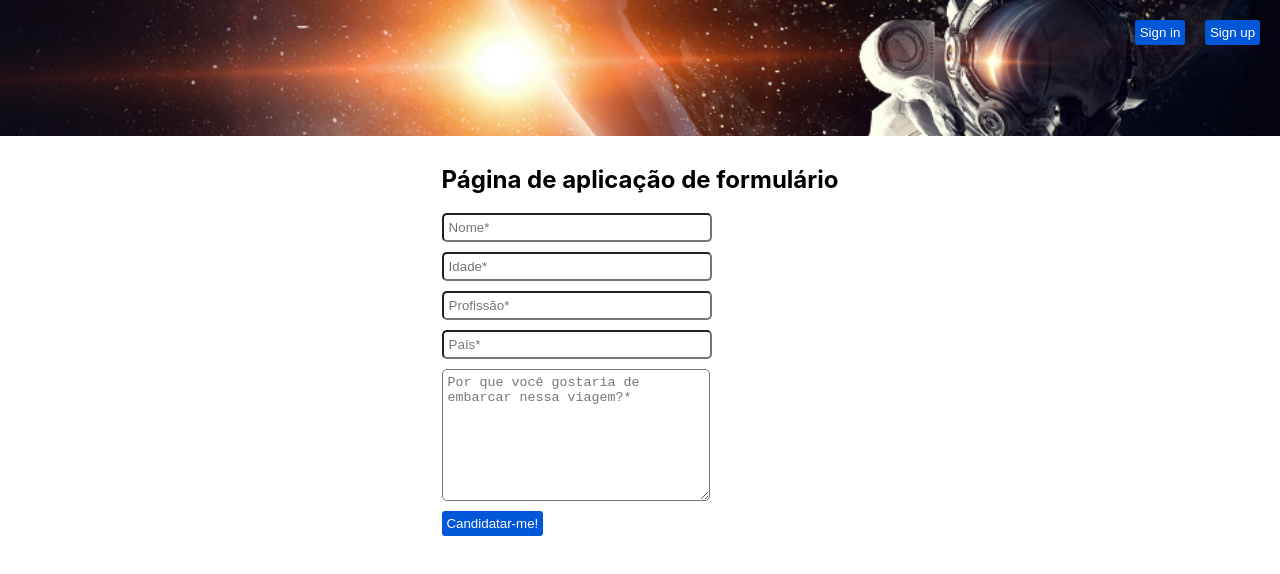
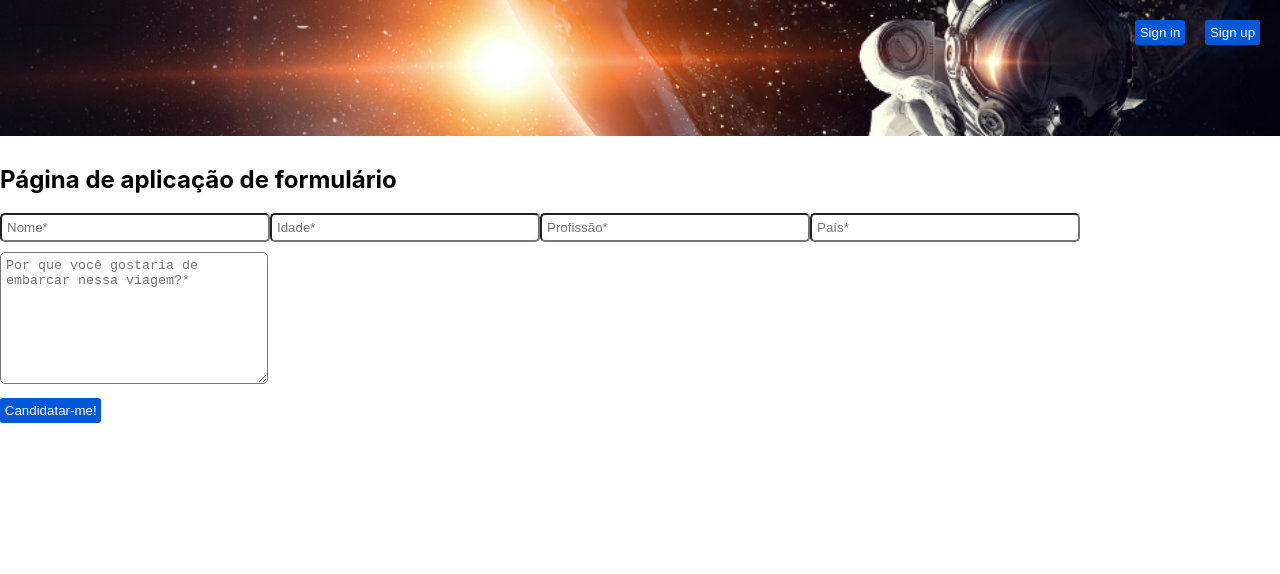
Before and after one commit to future4code/Juliana-Pedroso, a React (Create React App) app in the folder semana10/labex/: page /application-form in a window 1280 px wide. Shown: the top 574 px of the page. Built offline with nearby package versions, Linux system fonts and the light colour scheme.

Commit message:
lógica do formulário de cadastro iniciada

```diff
--- a/semana10/labex/src/components/ApplicationFormPage/ApplicationFormPage.js
+++ b/semana10/labex/src/components/ApplicationFormPage/ApplicationFormPage.js
@@ -1,22 +1,94 @@
 import React, { useState, useEffect } from "react";
 import { ContainerForm } from "./styled";
+import useForm from "../useForm";
+import axios from "axios";
+import { baseUrl, user } from "../parameters";
 
 export default function ApplicationFormPage() {
+  const [form, onChangeForm, clearFields] = useForm({
+    name: "",
+    age: "",
+    profession: "",
+    country: "",
+    trip: "",
+    applicationText: "",
+  });
+
+  const submitForm = (e) => {
+    e.preventDefault();
+    clearFields();
+    alert('Olá, Astronauta! Sua inscrição foi recebida com sucesso! Aguarde nosso contato :)')
+    axios
+      .post(`${baseUrl}/${user}/trips/BOs3axCrgBaohRGx7Nuw/apply`)
+      .then((res) => {
+        console.log(res.data);
+      })
+      .catch((err) => {
+        console.log(err);
+      });
+  };
+
   return (
     <ContainerForm>
       <h2>Página de aplicação de formulário</h2>
-      <input placeholder="Nome*" type="text" required></input>
-      <input placeholder="Idade*" type="number" required></input>
-      <input placeholder="Profissão*" type="text" required></input>
-      <input placeholder="País*" type="text" required></input>
+      <form onSubmit={submitForm}>
+        <input
+          name="name"
+          value={form.name}
+          onChange={onChangeForm}
+          placeholder="Nome*"
+          required
+          pattern={"^.{3,}"}
+          title={"O nome deve ter no mínimo 3 caracteres"}
+          type="text"
+        ></input>
+        <input
+          name="age"
+          value={form.age}
+          onChange={onChangeForm}
+          placeholder="Idade*"
+          required
+          min="18"
+          type="number"
+        ></input>
+        <input
+          name="profession"
+          value={form.profession}
+          onChange={onChangeForm}
+          placeholder="Profissão*"
+          required
+          pattern={"^.{10,}"}
+          title={"A profissão deve ter no mínimo 10 caracteres"}
+          type="text"
+        ></input>
+        <input
+          name="country"
+          value={form.country}
+          onChange={onChangeForm}
+          placeholder="País*"
+          required
+          pattern={"^.{4,}"}
+          title={"A profissão deve ter no mínimo 4 caracteres"}
+          type="text"
+        ></input>
         <textarea
+          name="applicationText"
+          value={form.applicationText}
+          onChange={onChangeForm}
           placeholder="Por que você gostaria de embarcar nessa viagem?*"
           rows="8"
           cols="80"
+          required
+          pattern={"^.{30,}"}
+          title={"Sua resposta deve ter no mínimo 30 caracteres"}
+          type="text"
         ></textarea>
         <div>
-        <button onClick={()=> window.alert('Sua inscrição foi recebida! Aguarde nosso contato :)')}>Candidatar-me!</button>
+          <button>
+            Candidatar-me!
+          </button>
         </div>
+      </form>
     </ContainerForm>
   );
 }
--- a/semana10/labex/src/components/HomePage/Main.js
+++ b/semana10/labex/src/components/HomePage/Main.js
@@ -36,13 +36,11 @@ export default function Main() {
   };
 
   const filterList = () => {
-    return trips.filter((trip) => {
-      const title = trip.name.toLowerCase();
-      return title.indexOf(inputText.toLowerCase()) > -1;
-    });
-    // .filter((trip) => {
-
-    // })
+    return trips
+      .filter((trip) => {
+        const title = trip.name.toLowerCase();
+        return title.indexOf(inputText.toLowerCase()) > -1;
+      })
   };
 
   return (
@@ -56,6 +54,7 @@ export default function Main() {
           value={inputText}
           className="search-title"
           placeholder="Busca por título"
+          type="text"
         ></input>
         <div>
           <label>Data da viagem</label>
@@ -64,16 +63,15 @@ export default function Main() {
             value={inputDate}
             className="search-date"
             placeholder="Ex. xx/xx/xxxx"
+            type="date"
           ></input>
         </div>
-        <div>
-          <button>Buscar</button>
-        </div>
+
       </ContainerFilter>
       <GridMain>
         {filterList().map((trip) => {
           return (
-            <CardContainer>
+            <CardContainer key={trip.id}>
               <h1>{trip.name}</h1>
               <p>Planeta: {trip.planet}</p>
               <p>Data: {trip.date}</p>
--- a/semana10/labex/src/components/HomePage/styled.js
+++ b/semana10/labex/src/components/HomePage/styled.js
@@ -168,30 +168,7 @@ export const ContainerFilter = styled.div`
   }
 
   .search-date {
-    width: 7vw;
+    width: 9vw;
     z-index: -1;
   }
-
-  button {
-    display: flex;
-    flex-direction: row;
-    align-items: center;
-    justify-content: center;
-    margin: auto;
-    position: center;
-    background-color: #0057d8;
-    color: #fff;
-    font-weight: 400;
-    width: auto;
-    border-radius: 3px;
-    padding: 0.3rem;
-    border: transparent;
-
-    &:hover {
-      cursor: pointer;
-      background-color: #0087d8;
-      transition: 300ms;
-      border: 1px solid #fff;
-    }
-  }
 `;
--- /dev/null
+++ b/semana10/labex/src/components/useForm.js
@@ -0,0 +1,18 @@
+import { useState } from "react";
+
+const useForm = (initialState) => {
+  const [form, setForm] = useState(initialState);
+
+  const onChangeForm = (e) => {
+    const { value, name } = e.target;
+    setForm({ ...form, [name]: value });
+  };
+
+  const clearFields = () => {
+    setForm(initialState);
+  };
+
+  return [form, onChangeForm, clearFields];
+};
+
+export default useForm;
```
Lines whose indentation alone changed are shown as unchanged.
